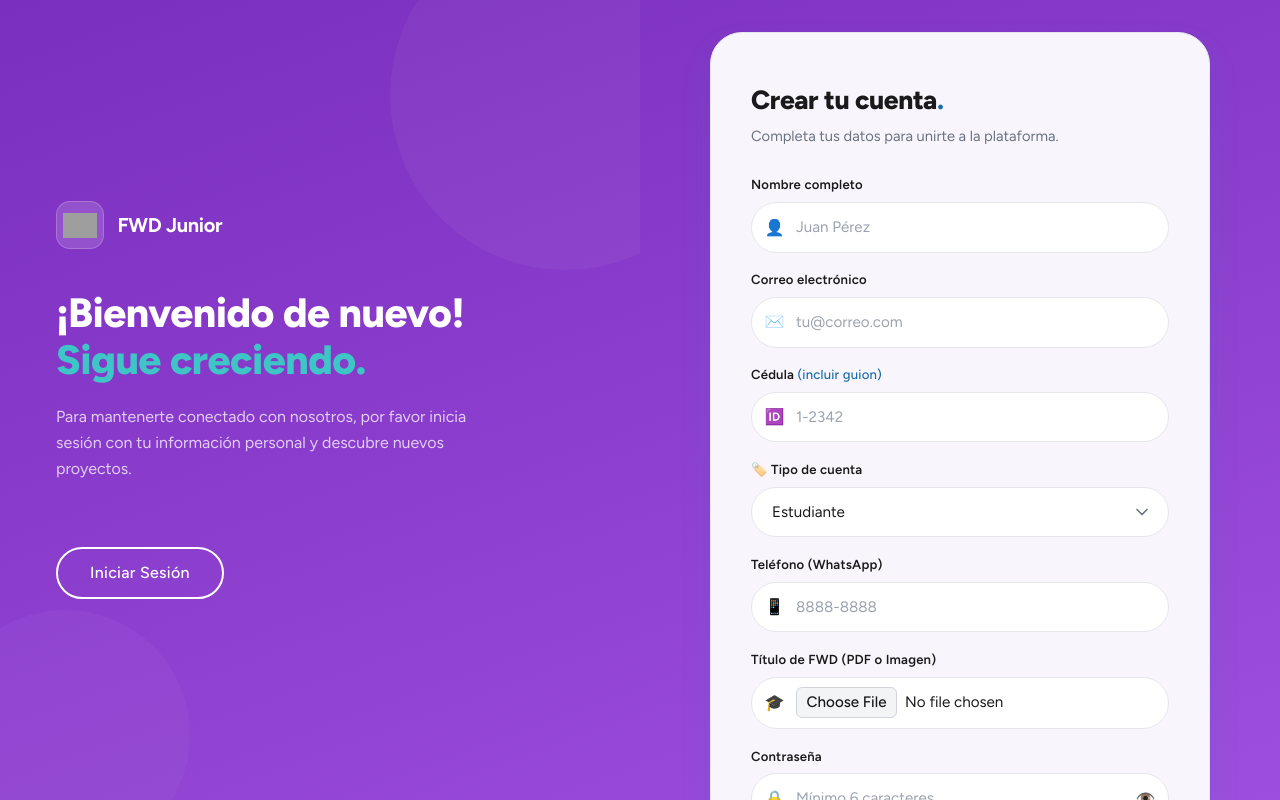
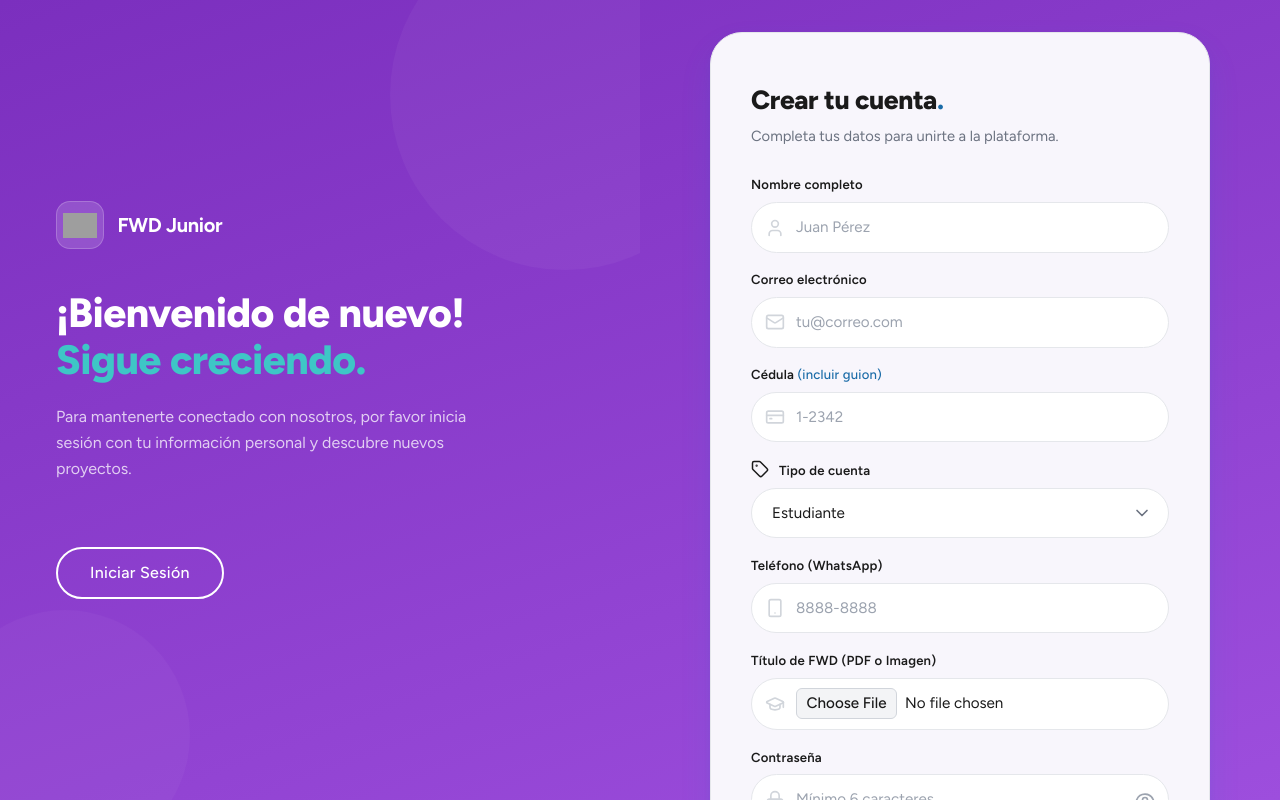
Before and after one commit to keylorforward-prog/Grupo-5-FWD-Marketplace, a React (Vite) app in the folder Frontend/: page /login in a window 1280 px wide. Both pictures are taken after a click on the button "Regístrate". Built offline with nearby package versions, Linux system fonts and the light colour scheme; grey boxes are pictures that could not be loaded.

Commit message:
actualizar

```diff
--- a/Frontend/src/pages/auth/AuthPages.css
+++ b/Frontend/src/pages/auth/AuthPages.css
@@ -330,6 +330,14 @@
   pointer-events: none;
   z-index: 1;
   color: #D1D5DB;
+  display: flex;
+  align-items: center;
+  justify-content: center;
+}
+
+.input-icon svg {
+  stroke: currentColor;
+  fill: none;
 }
 
 /* Custom styled select arrow */
--- a/Frontend/src/pages/auth/Registro/components/RegisterForm.jsx
+++ b/Frontend/src/pages/auth/Registro/components/RegisterForm.jsx
@@ -1,5 +1,6 @@
 import { useState } from 'react';
 import { Link, useNavigate } from 'react-router-dom';
+import { User, Mail, CreditCard, Tag, Smartphone, GraduationCap, Building2, Factory, FileText, Lock, LockKeyhole, Eye, EyeOff, AlertCircle, Clock } from 'lucide-react';
 import { authService } from '../../../../services/authService';
 import { RUTAS } from '../../../../routes/rutas';
 import '../../AuthPages.css';
@@ -78,7 +79,7 @@ const RegisterForm = ({ onSwitchMode }) => {
         {/* Error banner */}
         {error && (
           <div className="auth-error" role="alert">
-            <span className="error-icon">⚠️</span>
+            <AlertCircle size={16} style={{flexShrink: 0}} />
             {error}
           </div>
         )}
@@ -103,7 +104,7 @@ const RegisterForm = ({ onSwitchMode }) => {
               background: 'linear-gradient(135deg, var(--highlight), var(--warning))',
               borderRadius: '50%', display: 'flex', alignItems: 'center', justifyContent: 'center',
               fontSize: '1.4rem', boxShadow: '0 2px 8px color-mix(in srgb, var(--highlight) 35%, transparent)'
-            }}>⏳</div>
+            }}><Clock size={28} color="white" /></div>
             <strong style={{ fontSize: '1.05rem', display: 'block', marginBottom: '0.35rem', color: 'var(--primary)' }}>
               Cuenta creada exitosamente
             </strong>
@@ -118,7 +119,7 @@ const RegisterForm = ({ onSwitchMode }) => {
         <div className="form-group">
           <label htmlFor="reg-nombre" className="form-label">Nombre completo</label>
           <div className="input-wrapper">
-            <span className="input-icon">👤</span>
+            <User size={20} className="input-icon" style={{position: 'absolute', left: '0.85rem', top: '50%', transform: 'translateY(-50%)'}} />
             <input
               id="reg-nombre"
               type="text"
@@ -137,7 +138,7 @@ const RegisterForm = ({ onSwitchMode }) => {
         <div className="form-group">
           <label htmlFor="reg-email" className="form-label">Correo electrónico</label>
           <div className="input-wrapper">
-            <span className="input-icon">✉️</span>
+            <Mail size={20} className="input-icon" style={{position: 'absolute', left: '0.85rem', top: '50%', transform: 'translateY(-50%)'}} />
             <input
               id="reg-email"
               type="email"
@@ -156,7 +157,7 @@ const RegisterForm = ({ onSwitchMode }) => {
         <div className="form-group">
           <label htmlFor="reg-cedula" className="form-label">Cédula <span style={{ color: '#1B6CA8', fontWeight: 500 }}>(incluir guion)</span></label>
           <div className="input-wrapper">
-            <span className="input-icon">🆔</span>
+            <CreditCard size={20} className="input-icon" style={{position: 'absolute', left: '0.85rem', top: '50%', transform: 'translateY(-50%)'}} />
             <input
               id="reg-cedula"
               type="text"
@@ -172,7 +173,7 @@ const RegisterForm = ({ onSwitchMode }) => {
 
         {/* Rol */}
         <div className="form-group">
-          <label htmlFor="reg-rol" className="form-label">🏷️ Tipo de cuenta</label>
+          <label htmlFor="reg-rol" className="form-label"><Tag size={18} style={{display: 'inline-block', marginRight: '0.5em', verticalAlign: 'text-bottom'}} /> Tipo de cuenta</label>
           <div className="input-wrapper">
             <select
               id="reg-rol"
@@ -184,7 +185,6 @@ const RegisterForm = ({ onSwitchMode }) => {
             >
               <option value="ESTUDIANTE">Estudiante</option>
               <option value="EMPRESARIO">Empresario</option>
-              <option value="ADMIN">Admin</option>
             </select>
           </div>
         </div>
@@ -193,7 +193,7 @@ const RegisterForm = ({ onSwitchMode }) => {
         <div className="form-group">
           <label htmlFor="reg-telefono" className="form-label">Teléfono (WhatsApp)</label>
           <div className="input-wrapper">
-            <span className="input-icon">📱</span>
+            <Smartphone size={20} className="input-icon" style={{position: 'absolute', left: '0.85rem', top: '50%', transform: 'translateY(-50%)'}} />
             <input
               id="reg-telefono"
               type="tel"
@@ -212,7 +212,7 @@ const RegisterForm = ({ onSwitchMode }) => {
           <div className="form-group">
             <label htmlFor="reg-titulo" className="form-label">Título de FWD (PDF o Imagen)</label>
             <div className="input-wrapper">
-              <span className="input-icon">🎓</span>
+              <GraduationCap size={20} className="input-icon" style={{position: 'absolute', left: '0.85rem', top: '50%', transform: 'translateY(-50%)'}} />
               <input
                 id="reg-titulo"
                 type="file"
@@ -231,7 +231,7 @@ const RegisterForm = ({ onSwitchMode }) => {
             <div className="form-group">
               <label htmlFor="reg-tipo-empresa" className="form-label">Tipo de Empresa</label>
               <div className="input-wrapper">
-                <span className="input-icon">🏢</span>
+                <Building2 size={20} className="input-icon" style={{position: 'absolute', left: '0.85rem', top: '50%', transform: 'translateY(-50%)'}} />
                 <input
                   id="reg-tipo-empresa"
                   type="text"
@@ -247,7 +247,7 @@ const RegisterForm = ({ onSwitchMode }) => {
             <div className="form-group">
               <label htmlFor="reg-sector" className="form-label">Sector</label>
               <div className="input-wrapper">
-                <span className="input-icon">🏭</span>
+                <Factory size={20} className="input-icon" style={{position: 'absolute', left: '0.85rem', top: '50%', transform: 'translateY(-50%)'}} />
                 <input
                   id="reg-sector"
                   type="text"
@@ -265,7 +265,7 @@ const RegisterForm = ({ onSwitchMode }) => {
                 Cédula Jurídica (PDF o Imagen) <span style={{ fontSize: '0.85em', color: '#888' }}>- Opcional</span>
               </label>
               <div className="input-wrapper">
-                <span className="input-icon">📄</span>
+                <FileText size={20} className="input-icon" style={{position: 'absolute', left: '0.85rem', top: '50%', transform: 'translateY(-50%)'}} />
                 <input
                   id="reg-cedula-juridica"
                   type="file"
@@ -283,7 +283,7 @@ const RegisterForm = ({ onSwitchMode }) => {
         <div className="form-group">
           <label htmlFor="reg-password" className="form-label">Contraseña</label>
           <div className="input-wrapper">
-            <span className="input-icon">🔒</span>
+            <Lock size={20} className="input-icon" style={{position: 'absolute', left: '0.85rem', top: '50%', transform: 'translateY(-50%)'}} />
             <input
               id="reg-password"
               type={showPassword ? 'text' : 'password'}
@@ -300,8 +300,9 @@ const RegisterForm = ({ onSwitchMode }) => {
               className="toggle-password"
               onClick={() => setShowPassword(!showPassword)}
               aria-label={showPassword ? 'Ocultar contraseña' : 'Mostrar contraseña'}
+              style={{background: 'none', border: 'none', cursor: 'pointer', padding: 0}}
             >
-              {showPassword ? '🙈' : '👁️'}
+              {showPassword ? <EyeOff size={20} /> : <Eye size={20} />}
             </button>
           </div>
         </div>
@@ -310,7 +311,7 @@ const RegisterForm = ({ onSwitchMode }) => {
         <div className="form-group">
           <label htmlFor="reg-confirm" className="form-label">Confirmar contraseña</label>
           <div className="input-wrapper">
-            <span className="input-icon">🔐</span>
+            <LockKeyhole size={20} className="input-icon" style={{position: 'absolute', left: '0.85rem', top: '50%', transform: 'translateY(-50%)'}} />
             <input
               id="reg-confirm"
               type={showPassword ? 'text' : 'password'}
```
